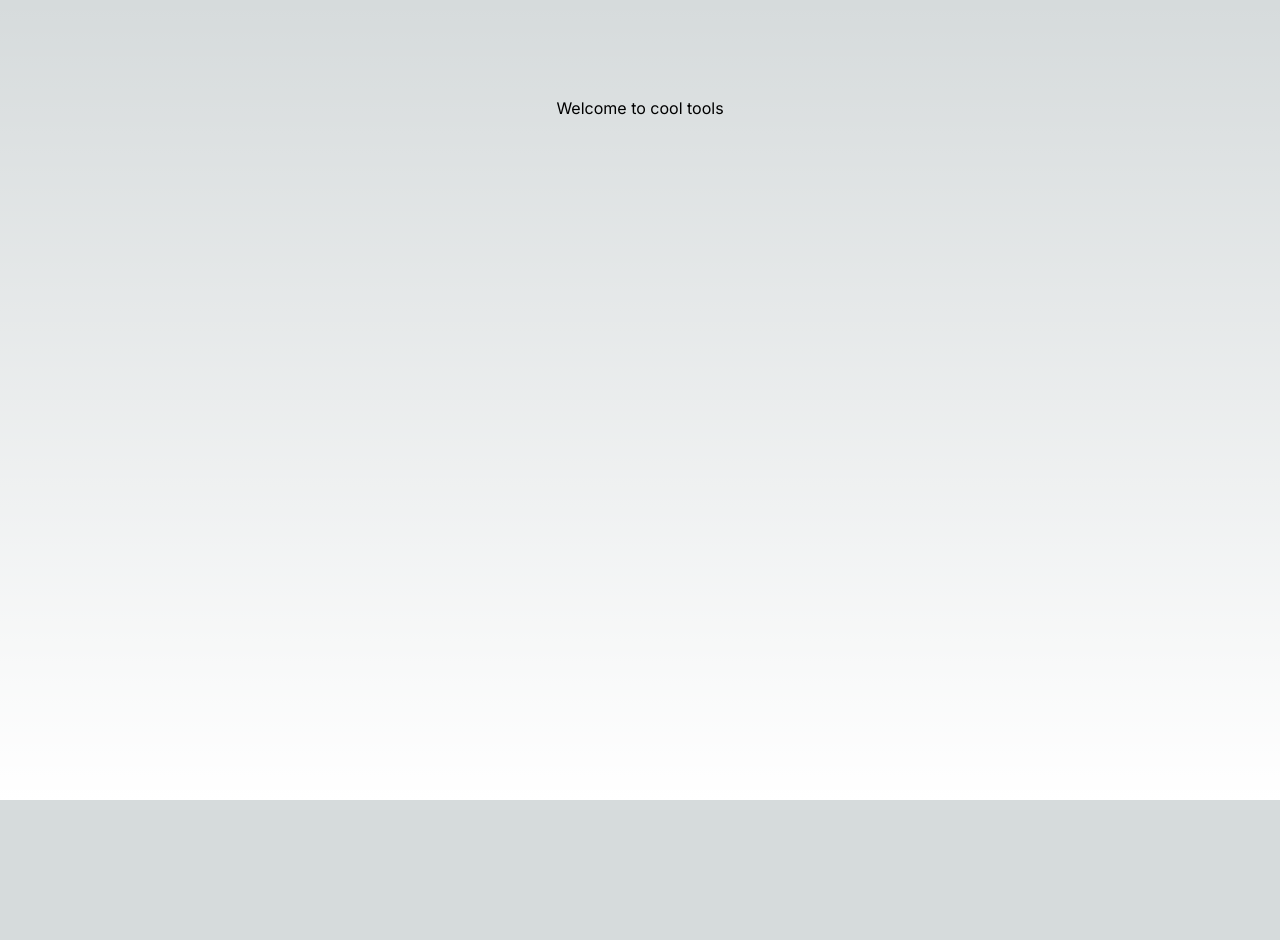
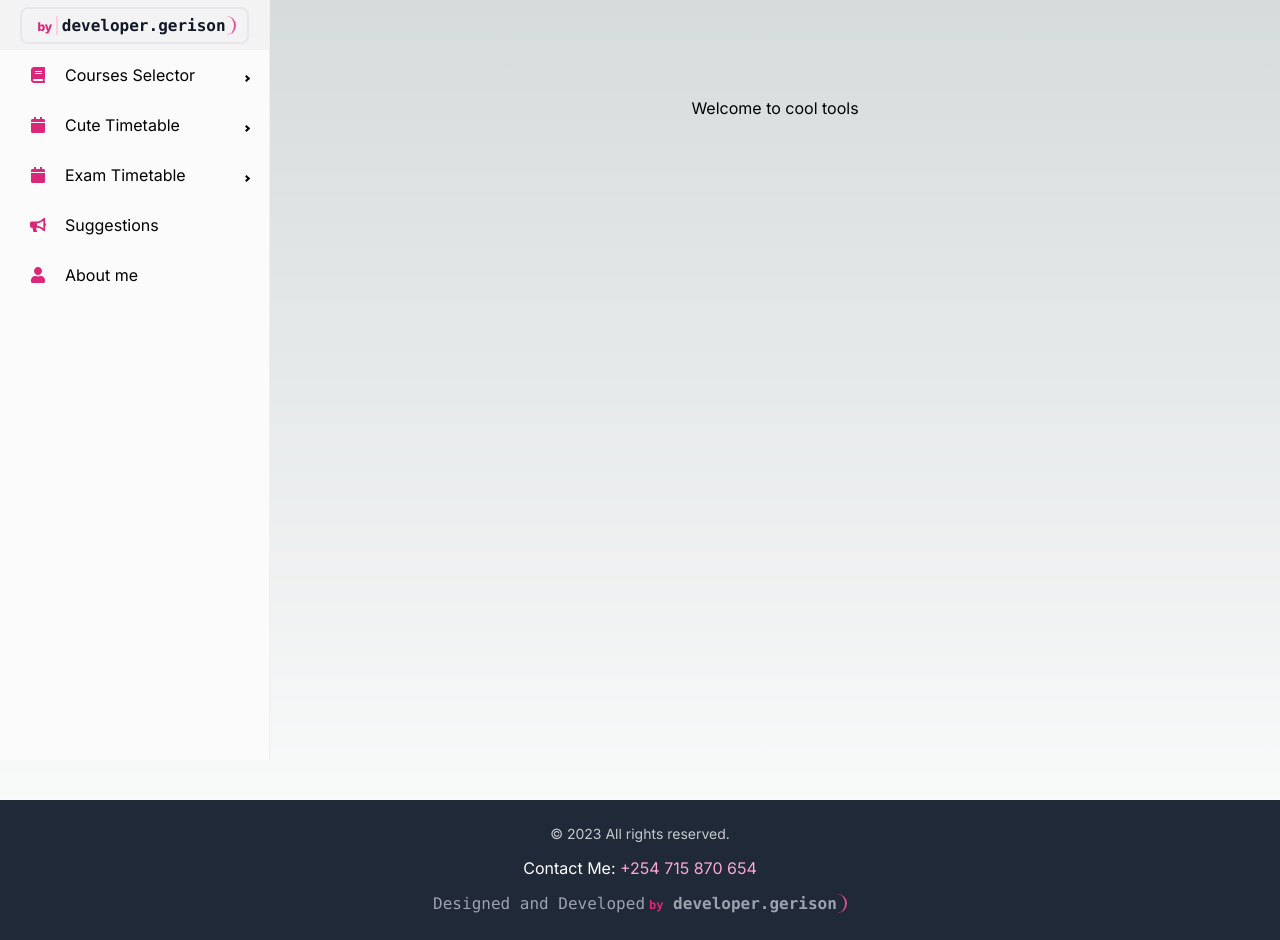
Before and after one commit to gerkim62/cute-tools, a Next.js app: page / in a window 1280 px wide. Before the commit the page ends 800 px from the top, so only its background shows below. Built offline with nearby package versions, Linux system fonts and the light colour scheme.

Commit message:
added sidebar

```diff
--- /dev/null
+++ b/app/Sidebar.tsx
@@ -0,0 +1,165 @@
+"use client";
+
+import { useState } from "react";
+
+import {
+  Sidebar as ProSidebar,
+  Menu,
+  MenuItem,
+  SubMenu,
+} from "react-pro-sidebar";
+
+import {
+  FaUser,
+  FaCode,
+  FaCalendar,
+  FaBook,
+  FaBars,
+  FaTimes,
+  FaBullhorn,
+  FaListUl,
+  FaFileDownload,
+  FaSearch,
+} from "react-icons/fa";
+
+import React from "react";
+import Link from "next/link";
+import useIsLgScreen from "@/hooks/useIsLgScreen";
+import Logo from "@/components/Logo";
+
+export const Sidebar = () => {
+  const views = [
+    { name: "Home", path: "/" },
+    { name: "About", path: "/about" },
+    { name: "Contact", path: "/contact" },
+  ];
+
+  const [sidebarShowing, setSidebarShowing] = useState(false);
+  const isLgScreen = useIsLgScreen();
+  return (
+    <>
+      {sidebarShowing && (
+        <div
+          onClick={() => setSidebarShowing(false)}
+          className="w-full h-full absolute bg-gray-500/50 z-50 lg:hidden"
+        ></div>
+      )}
+      <button
+        style={{ zIndex: 100 }}
+        className="absolute right-2 top-2 z-10border-2 p-1 lg:hidden"
+        onClick={() => setSidebarShowing((prev) => !prev)}
+      >
+        {sidebarShowing ? <FaTimes size={30} /> : <FaBars size={30} />}
+      </button>
+
+      <div style={{ zIndex: 100 }} className="absolute z-10 lg:relative">
+        <ProSidebar
+          onBackdropClick={() => {
+            setSidebarShowing(false);
+          }}
+          width={sidebarShowing || isLgScreen ? "270px" : "0"}
+          toggled={false}
+          className="h-screen lg:h-[95vh] overflow-y-auto
+          overflow-x-hidden bg-white lg:w-[270px]"
+        >
+          <Menu>
+            <MenuItem
+              onClick={() => setSidebarShowing(false)}
+              component={<Link href={"/"}></Link>}
+              className=""
+            >
+              <Logo />
+            </MenuItem>
+            <SubMenu
+              className=""
+              icon={<FaBook className="text-pink-600" />}
+              label="Courses Selector"
+            >
+              <MenuItem
+                onClick={() => setSidebarShowing(false)}
+                component={<Link href={"/courses-selector"}></Link>}
+                icon={<FaSearch className="text-pink-600" />}
+              >
+                Select courses
+              </MenuItem>
+              <MenuItem
+                onClick={() => setSidebarShowing(false)}
+                component={<Link href={"/courses-selector"}></Link>}
+                icon={<FaListUl className="text-pink-600" />}
+              >
+                View selected
+              </MenuItem>
+              <MenuItem
+                onClick={() => setSidebarShowing(false)}
+                component={<Link href={"/courses-selector/limitations"}></Link>}
+                icon={<FaBullhorn className="text-pink-600" />}
+              >
+                Limitations
+              </MenuItem>
+            </SubMenu>
+            <SubMenu
+              icon={<FaCalendar className="text-pink-600" />}
+              label="Cute Timetable"
+            >
+              <MenuItem
+                onClick={() => setSidebarShowing(false)}
+                component={<Link href={"/cute-timetable"}></Link>}
+                icon={<FaFileDownload className="text-pink-600" />}
+              >
+                Download now
+              </MenuItem>
+              <MenuItem
+                onClick={() => setSidebarShowing(false)}
+                component={<Link href={"/cute-timetable/view"}></Link>}
+                icon={<FaListUl className="text-pink-600" />}
+              >
+                View timetable
+              </MenuItem>
+            </SubMenu>
+            <SubMenu
+              icon={<FaCalendar className="text-pink-600" />}
+              label="Exam Timetable"
+            >
+              <MenuItem
+                component={<Link href={"/exam-timetable"}></Link>}
+                onClick={() => setSidebarShowing(false)}
+                icon={<FaFileDownload className="text-pink-600" />}
+              >
+                Extract timetable
+              </MenuItem>
+              <MenuItem
+                component={<Link href={"/exam-timetable/extracted"}></Link>}
+                onClick={() => setSidebarShowing(false)}
+                icon={<FaListUl className="text-pink-600" />}
+              >
+                View extracted
+              </MenuItem>
+              <MenuItem
+                component={<Link href={"/exam-timetable/update"}></Link>}
+                onClick={() => setSidebarShowing(false)}
+                icon={<FaCode className="text-pink-600" />}
+              >
+                Advanced options
+              </MenuItem>
+            </SubMenu>
+
+            <MenuItem
+              component={<Link href={"/suggestions"}></Link>}
+              onClick={() => setSidebarShowing(false)}
+              icon={<FaBullhorn className="text-pink-600" />}
+            >
+              Suggestions
+            </MenuItem>
+            <MenuItem
+              component={<Link href={"/about-me"}></Link>}
+              onClick={() => setSidebarShowing(false)}
+              icon={<FaUser className="text-pink-600" />}
+            >
+              About me
+            </MenuItem>
+          </Menu>
+        </ProSidebar>
+      </div>
+    </>
+  );
+};
--- a/app/layout.tsx
+++ b/app/layout.tsx
@@ -1,22 +1,43 @@
-import './globals.css'
-import type { Metadata } from 'next'
-import { Inter } from 'next/font/google'
 
-const inter = Inter({ subsets: ['latin'] })
+import "./globals.css";
+import type { Metadata } from "next";
+import { Inter } from "next/font/google";
+
+import { Toaster } from "react-hot-toast";
+import Footer from "@/components/Footer";
+import { Sidebar } from "./Sidebar";
+const inter = Inter({ subsets: ["latin"] });
 
 export const metadata: Metadata = {
-  title: 'Create Next App',
-  description: 'Generated by create next app',
-}
+  title: "Cool Tools - Created by developer.gerison",
+  description: "Cool Tools created by Developer Gerison",
+};
 
 export default function RootLayout({
   children,
 }: {
-  children: React.ReactNode
+  children: React.ReactNode;
 }) {
   return (
     <html lang="en">
-      <body className={inter.className}>{children}</body>
+      <body
+        className={`${inter.className} flex flex-col min-h-screen w-[100vw]`}
+        style={{ display: "flex", flexDirection: "column" }}
+      >
+        <div className="flex flex-grow w-[100vw] ">
+          <div className="">
+            <Sidebar />
+          </div>
+          <div
+            className="relative z-5 flex-1 flex-grow min"
+            style={{ minHeight: "calc(100vh - 270px)" }}
+          >
+            <Toaster/>
+            {children}
+          </div>
+        </div>
+        <Footer />
+      </body>
     </html>
-  )
+  );
 }
--- /dev/null
+++ b/components/Footer.tsx
@@ -0,0 +1,41 @@
+import Logo from "./Logo";
+
+function Footer() {
+  return (
+    <footer className="bg-gray-800 text-white py-6 mt-auto">
+      <div className="container mx-auto flex flex-col justify-center items-center">
+        <p className="text-sm opacity-75 mb-3">
+          &copy; {new Date().getFullYear()} All rights reserved.
+        </p>
+        <p className="text-base mb-3">
+          Contact Me:{" "}
+          <a
+            href="https://wa.me/254715870654"
+            target="_blank"
+            rel="noopener noreferrer"
+            className="text-pink-300 hover:underline"
+          >
+            +254 715 870 654
+          </a>
+        </p>
+        <p className="!text-gray-400 text-center font-mono">
+          Designed and Developed
+          <span className=" font-extrabold p-1 pr-0 rounded-lg text-center overflow-hidden ">
+            <span className=" text-xs text-pink-600">by</span>{" "}
+            <span className=" font-semibold font-mono mb-2">
+              <span className="border-gray-100">
+                developer
+              </span>
+              .
+              <span className="rounded-full  border-r-2 pr-2 border-pink-500">
+                gerison
+              </span>
+            </span>
+          </span>
+        </p>
+      </div>
+    </footer>
+  );
+}
+
+export default Footer;
--- /dev/null
+++ b/components/Logo.tsx
@@ -0,0 +1,17 @@
+import React from "react";
+
+const Logo = () => {
+  return (
+    <div className=" font-extrabold text-purple-700 p-1 pr-0 border-2 bordert-pink-600 rounded-lg text-center overflow-hidden ">
+      <span className=" text-xs text-pink-600">by</span>{" "}
+      <span className=" font-semibold text-gray-900 font-mono mb-2">
+        <span className=" border-l-2 pl-1 border-pink-200">developer</span>.
+        <span className="rounded-full  border-r-2 pr-2 border-pink-500">
+          gerison
+        </span>
+      </span>
+    </div>
+  );
+};
+
+export default Logo;
--- /dev/null
+++ b/hooks/useIsLgScreen.ts
@@ -0,0 +1,32 @@
+import { useState, useEffect } from "react";
+
+// Define your large screen breakpoint (you can adjust this as needed)
+const LG_SCREEN_BREAKPOINT = 1024;
+
+const useIsLgScreen = () => {
+  if (typeof window === "undefined") return false;
+  const [isLgScreen, setIsLgScreen] = useState(
+    window.matchMedia(`(min-width: ${LG_SCREEN_BREAKPOINT}px)`).matches
+  );
+
+  useEffect(() => {
+    const mediaQuery = window?.matchMedia(
+      `(min-width: ${LG_SCREEN_BREAKPOINT}px)`
+    );
+
+    const handleMediaChange = (e: MediaQueryListEvent) => {
+      setIsLgScreen(e.matches);
+    };
+
+    mediaQuery.addEventListener("change", handleMediaChange);
+
+    // Clean up the event listener when the component unmounts
+    return () => {
+      mediaQuery.removeEventListener("change", handleMediaChange);
+    };
+  }, []);
+
+  return isLgScreen;
+};
+
+export default useIsLgScreen;
```
Also changed, not shown: package.json (+10 -4 lines), 1 other file (tests, documents, lock files or other folders).
